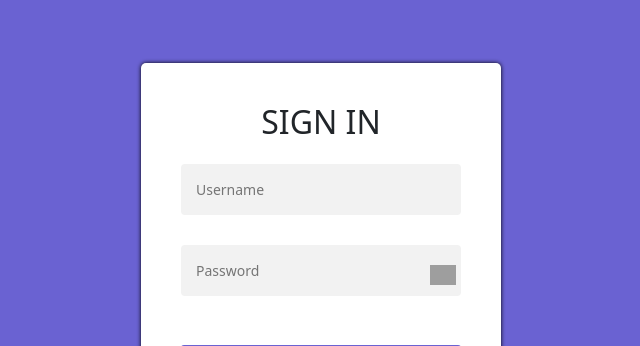
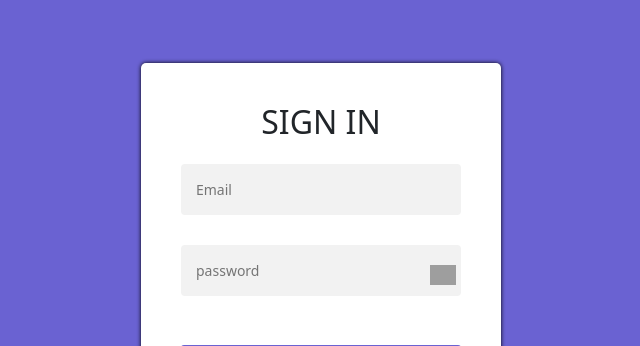
Before and after one commit to TsheriSherpa/react-base-with-redux, a React (Create React App) app: page /login in a window 1280 px wide. Shown: the part 127-473 px from the top of the page, without its empty margins (319-959 px from the left). Built offline with nearby package versions, Linux system fonts and the light colour scheme; grey boxes are pictures that could not be loaded.

Commit message:
user login loader fix

```diff
--- a/package.json
+++ b/package.json
@@ -12,6 +12,7 @@
     "react": "^18.2.0",
     "react-bootstrap": "^2.5.0",
     "react-dom": "^18.2.0",
+    "react-hook-form": "^7.34.2",
     "react-icons": "^4.4.0",
     "react-pro-sidebar": "^0.7.1",
     "react-redux": "^8.0.2",
--- a/src/layouts/pages/Login.js
+++ b/src/layouts/pages/Login.js
@@ -5,21 +5,21 @@ import { useSelector, useStore } from 'react-redux';
 import { login } from "/src/redux/reducers/userReducer";
 import { authService } from "../../services/auth-service";
 import { error as failure, clear } from "/src/redux/reducers/alertReducer"
+import { Button } from "react-bootstrap";
+import { useForm } from 'react-hook-form';
+
 
 function Login() {
     const store = useStore();
-    const [email, setEmail] = useState('');
-    const [password, setPassword] = useState('');
-    const [submitting, setSubmitting] = useState(false);
+    const navigate = useNavigate()
+    const { register, handleSubmit, formState } = useForm();
+    const error = useSelector((state) => state.alert.error)
+    const { isSubmitting, errors } = formState;
 
-    const navigate = useNavigate()
-    const error = useSelector((state) => state.alert.error)
 
-    const handleSubmit = (event) => {
-        event.preventDefault();
-        setSubmitting(true);
-
-        authService.loginUser(email, password)
+    const submitFormHandler = (data) => {
+        return new Promise((resolve) => {
+            authService.loginUser(data.email, data.password)
                 .then(
                     user => {
                         store.dispatch(login(user));
@@ -28,9 +28,11 @@ function Login() {
                     },
                     error => {
                         store.dispatch(failure(error.toString()));
+                        setTimeout(() => store.dispatch(clear()), 5000)
+                        resolve();
                     }
             );
-        setSubmitting(false);
+        })
     }
 
     useEffect(() => {
@@ -55,41 +57,46 @@ function Login() {
         <>
             <div className="login-page">
                 <div className="form">
-                    <form className="login-form" onSubmit={handleSubmit}>
+                    <form className="login-form" onSubmit={handleSubmit(submitFormHandler)}>
                         <h2>SIGN IN </h2>
                         {error &&
                             <span style={{ color:"red" }}>{error}</span>}
+                        {errors.Email &&
+                            <span style={{ color: "red" }}>{errors.Email.message}</span>}
+
                         <input
                             type="text"
+                            placeholder="Email"
+                            name="email"
                             required
-                            placeholder="Username"
-                            id="user"
-                            autoComplete="off"
-                            value={email}
-                            onChange={(e) => setEmail(e.target.value)}
-                        />
+                            {
+                                ...register("email",
+                                {
+                                    required: true,
+                                    pattern: { value: /^\S+@\S+$/i, message: "Enter valid email" },
+                                    })} />
                         <input
+                            id="pass"
                             type="password"
+                            placeholder="password"
+                            name="password"
                             required
-                            placeholder="Password"
-                            id="pass"
-                            autoComplete="off"
-                            value={password}
-                            onChange={(e) => setPassword(e.target.value)}
-                        />
+                            {
+                                ...register("password", {})
+                            } />
                         <img
                             src="https://cdn2.iconfinder.com/data/icons/basic-ui-interface-v-2/32/hide-512.png"
                             onClick={show}
                             id="showimg"
                         />
                         <span id="vaild-pass"></span>
-                        <button
+                        <Button
                             type="submit"
                             variant="primary"
-                            disabled={submitting}
+                            disabled={isSubmitting}
                         >
-                            {submitting ? 'Loading…' : 'Login'}
-                        </button>
+                            {isSubmitting &&  (<span className="spinner-border spinner-border-sm mr-1"></span>)} Login
+                        </Button>
                     </form>
                 </div>
             </div>
--- a/src/redux/actions/user-action.js
+++ /dev/null
@@ -1,16 +0,0 @@
-import { authService } from "../../services/auth-service"
-import { error as failure, clear } from "/src/redux/reducers/alertReducer"
-import { login } from "/src/redux/reducers/userReducer"
-
-export const userActions = {
-    logginUser,
-    logoutUser
-};
-
-function logginUser(store, username, password) {
-    return
-}
-
-function logoutUser() {
-    authService.logoutUser();
-}
--- a/src/services/auth-service.js
+++ b/src/services/auth-service.js
@@ -12,7 +12,7 @@ function loginUser(email, password) {
         body: JSON.stringify({ email, password })
     };
 
-    return fetch(`https://mnm.truestreamz.com/api/net-tv/login`, requestOptions)
+    return fetch(`https://mnmdev1.truestreamz.com/api/net-tv/login`, requestOptions)
         .then((response) => {
             return response.json().then(text => {
                 if (!response.ok) {
```
Also changed, not shown: 1 other file (tests, documents, lock files or other folders). Lines whose indentation alone changed are shown as unchanged.
